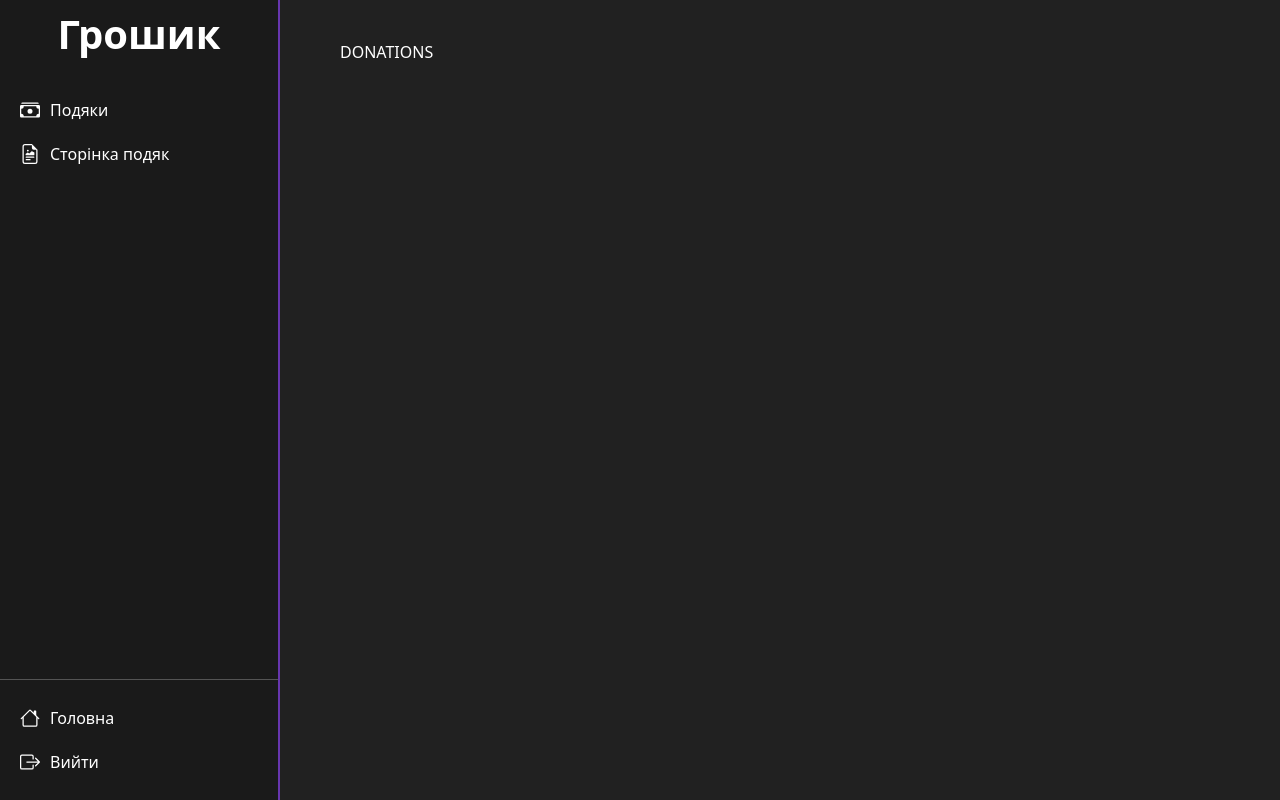
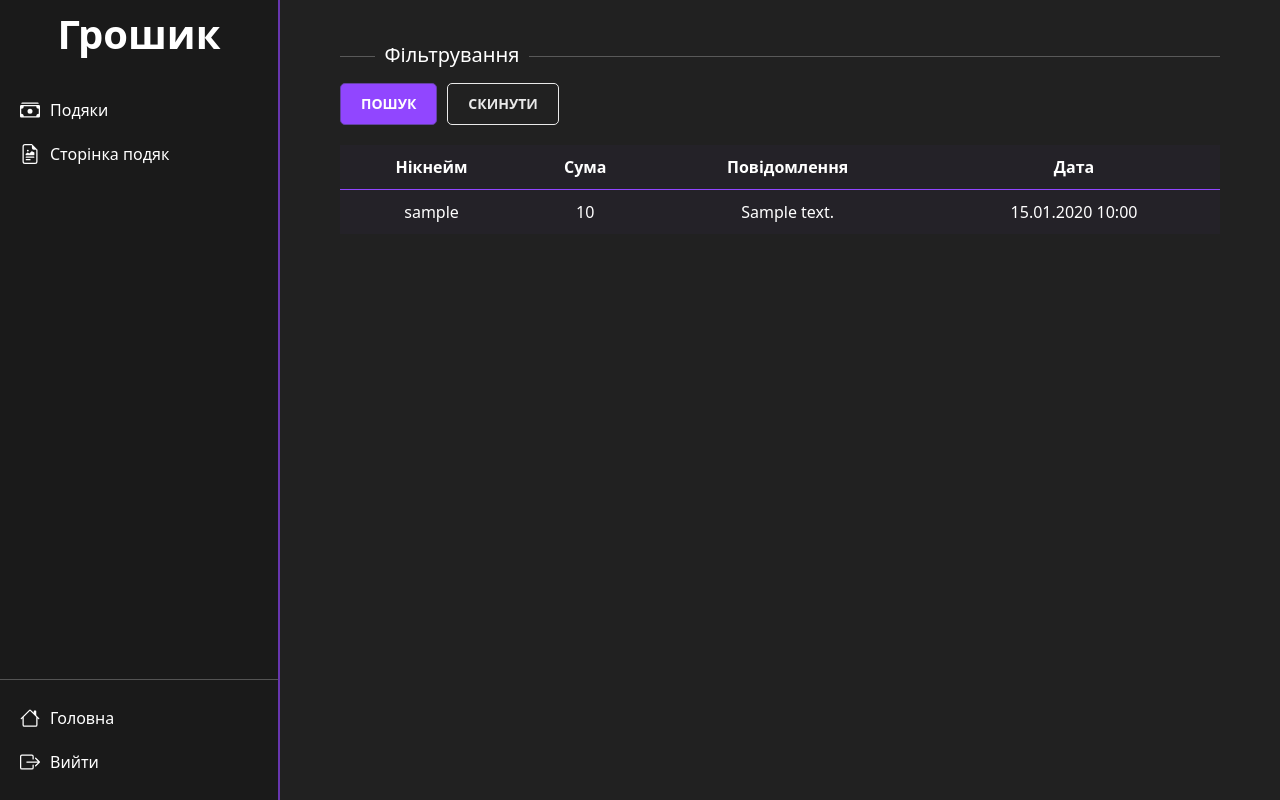
Before and after one commit to Gipssik/hroshyk, a Django app: template templates/donations.html in a window 1280 px wide. Run offline with Django 4.2, Linux system fonts and the light colour scheme; the template is opened without the code that fills it: most values are stand-ins (such as "Sample title", 1, 10 or a date in 2020); some libraries are stand-ins or nearby versions.

Commit message:
started donations page

```diff
--- a/hroshyk/settings.py
+++ b/hroshyk/settings.py
@@ -27,6 +27,7 @@ INSTALLED_APPS = [
     "debug_toolbar",
     "crispy_forms",
     "crispy_bootstrap5",
+    "django_filters",
 ]
 
 MIDDLEWARE = [
--- a/pyproject.toml
+++ b/pyproject.toml
@@ -15,6 +15,7 @@ django-debug-toolbar = "^3.8.1"
 django-crispy-forms = "^2.0"
 crispy-bootstrap5 = "^0.7"
 psycopg2-binary = "^2.9.6"
+django-filter = "^23.1"
 
 [tool.poetry.dev-dependencies]
 
--- /dev/null
+++ b/static/css/donations.css
@@ -0,0 +1,59 @@
+.donations {
+    width: 100%;
+}
+
+.donations-table {
+    width: 100%;
+    border-collapse: collapse;
+    text-align: center;
+    margin-top: 20px;
+}
+
+.donations-table tr:nth-child(even) {
+    background-color: rgba(145, 70, 255, 0.1);
+}
+
+.donations-table tr:nth-child(odd) {
+    background-color: rgba(100, 65, 165, 0.05);
+}
+
+.donations-table th {
+    padding: 10px;
+    border-bottom: 1px solid #9146FF;
+}
+
+.donations-table td {
+    padding: 10px;
+}
+
+.donations-table tbody tr {
+    border-bottom: 1px solid #4b2e80;
+}
+
+.donations-table tbody tr:last-child {
+    border-bottom: none;
+}
+
+.collapse-button {
+    width: 100%;
+    display: flex;
+    text-decoration: none;
+    color: #ffffff;
+    font-size: 20px;
+    margin-bottom: 10px;
+}
+
+.collapse-button hr:first-child {
+    flex-grow: 0.05;
+    margin-right: 10px;
+}
+
+.collapse-button hr:last-child {
+    flex-grow: 1;
+    margin-left: 10px;
+}
+
+.buttons{
+    display: flex;
+    gap: 10px;
+}
--- a/static/css/index.css
+++ b/static/css/index.css
@@ -67,7 +67,7 @@ a:hover .no-attention-fill {
     text-align: center;
 }
 
-.twitch-btn{
+.twitch-btn, .simple-btn{
     background-color: #9146FF;
     border: 1px solid #6441a5;
     border-radius: 5px;
@@ -92,8 +92,20 @@ a:hover .no-attention-fill {
     white-space: nowrap;
 }
 
+.simple-btn {
+    background-color: transparent;
+    border: 1px solid #eaeaea;
+    color: #eaeaea;
+}
+
 .twitch-btn:hover {
     background-color: #4b2e80;
+    transition: all 0.2s ease-in-out;
+}
+
+.simple-btn:hover {
+    background-color: #eaeaea;
+    color: #212121;
     transition: all 0.2s ease-in-out;
 }
 
--- a/templates/donations.html
+++ b/templates/donations.html
@@ -1,4 +1,49 @@
 {% extends 'cabinet.html' %}
+{% load crispy_forms_filters %}
+{% load static %}
+
+{% block extra_head %}
+    {{ block.super }}
+    <link rel="stylesheet" href="{% static 'css/donations.css' %}">
+{% endblock %}
+
 {% block cabinet-content %}
-	<p>DONATIONS</p>
+    <div class="donations">
+        <a class="collapse-button" data-bs-toggle="collapse" href="#filters" role="button" aria-expanded="true" aria-controls="filters">
+            <hr>
+            <span>
+                Фільтрування
+            </span>
+            <hr>
+        </a>
+        <form class="donations-form collapse show" method="get" id="filters">
+            {{ filter.form|crispy }}
+            <div class="buttons">
+                <button type="submit" class="twitch-btn">
+                    Пошук
+                </button>
+                <a href="{% url 'donations' %}" class="simple-btn">Скинути</a>
+            </div>
+        </form>
+        <table class="donations-table">
+            <thead>
+            <tr>
+                <th class="nickname">Нікнейм</th>
+                <th class="amount">Сума</th>
+                <th class="message">Повідомлення</th>
+                <th class="created-at">Дата</th>
+            </tr>
+            </thead>
+            <tbody>
+            {% for donation in donations %}
+                <tr>
+                    <td class="nickname">{{ donation.nickname }}</td>
+                    <td class="amount">{{ donation.amount }}</td>
+                    <td class="message">{{ donation.message|truncatechars:30 }}</td>
+                    <td class="created-at">{{ donation.created_at|date:'d.m.Y H:i' }}</td>
+                </tr>
+            {% endfor %}
+            </tbody>
+        </table>
+    </div>
 {% endblock %}
```
Also changed, not shown: donations/filters.py (added, +35 -0 lines), donations/views.py (+9 -2 lines), 1 other file.
